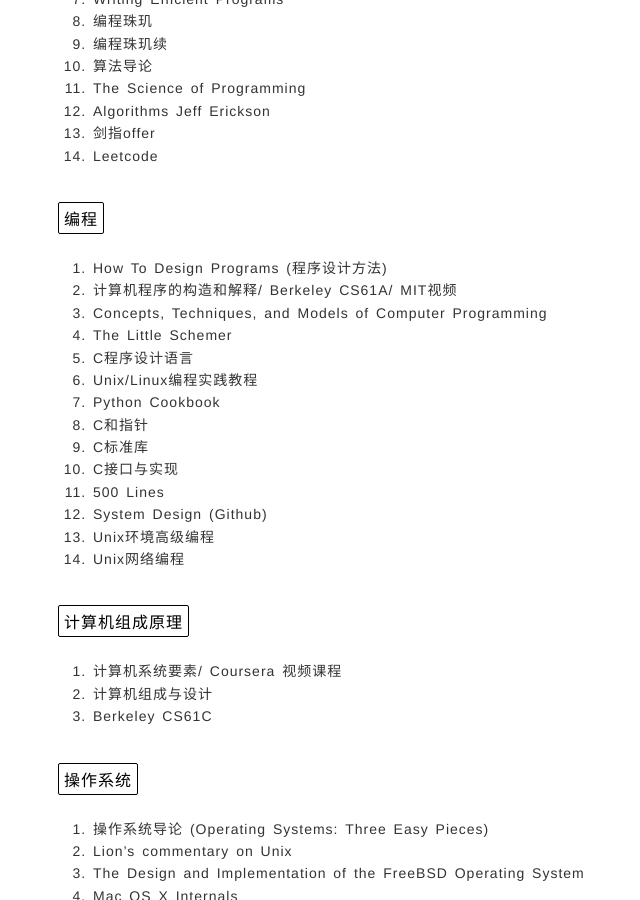
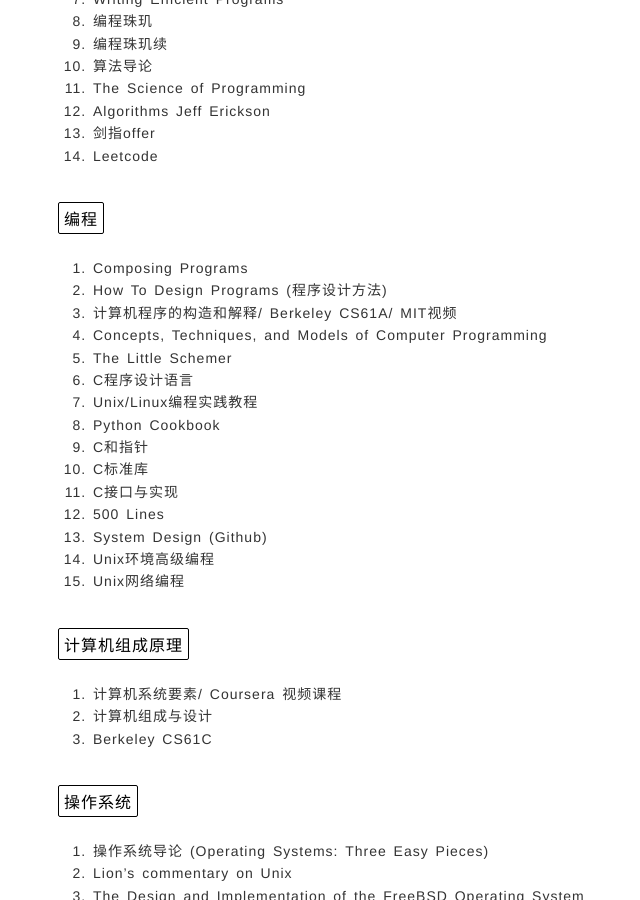
Before and after one commit to 12ff806/12ff806.github.io, a Jekyll site: the page built from tree/road_map.md, in a window 1280 px wide and 900 px high, scrolled down 953 px. Shown: the whole window, without its empty margins (232-872 px from the left). Built offline with Jekyll 4.4.1, drawn with Linux system fonts in a browser that asks for light colours.

```diff
--- a/tree/road_map.md
+++ b/tree/road_map.md
@@ -48,20 +48,21 @@ date: 2020-03-22
 14. Leetcode
 
 ## 编程
-1. How To Design Programs (程序设计方法)
-2. 计算机程序的构造和解释/ Berkeley CS61A/ MIT视频
-3. Concepts, Techniques, and Models of Computer Programming
-4. The Little Schemer
-5. C程序设计语言
-6. Unix/Linux编程实践教程
-7. Python Cookbook
-8. C和指针
-9. C标准库
-10. C接口与实现
-11. 500 Lines
-12. System Design (Github)
-13. Unix环境高级编程
-14. Unix网络编程
+1. Composing Programs
+2. How To Design Programs (程序设计方法)
+3. 计算机程序的构造和解释/ Berkeley CS61A/ MIT视频
+4. Concepts, Techniques, and Models of Computer Programming
+5. The Little Schemer
+6. C程序设计语言
+7. Unix/Linux编程实践教程
+8. Python Cookbook
+9. C和指针
+10. C标准库
+11. C接口与实现
+12. 500 Lines
+13. System Design (Github)
+14. Unix环境高级编程
+15. Unix网络编程
 
 ## 计算机组成原理
 1. 计算机系统要素/ Coursera 视频课程
```
Also changed, not shown: tree/todo.md (+9 -5 lines).
